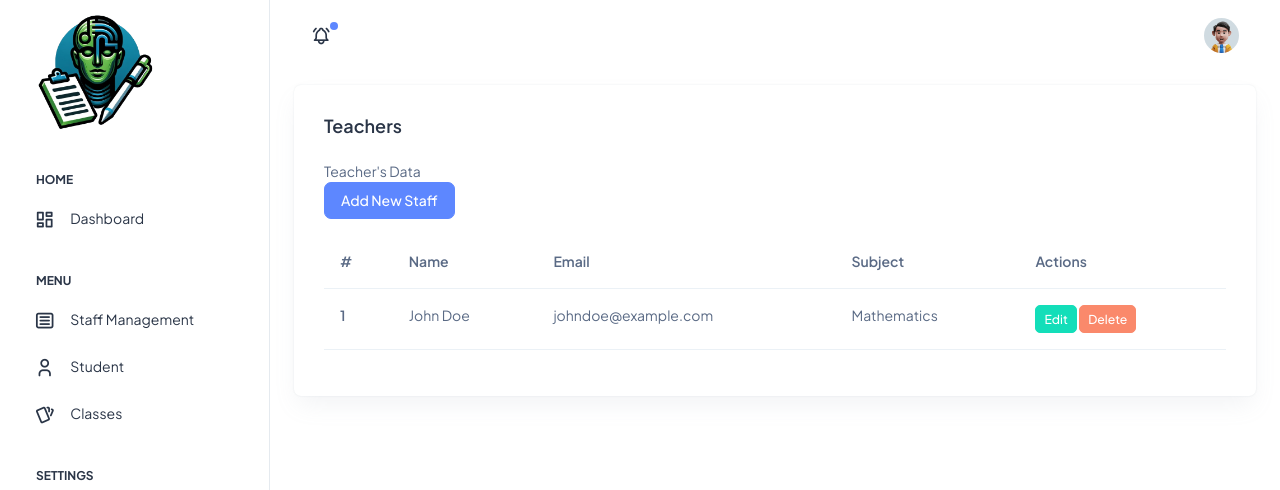
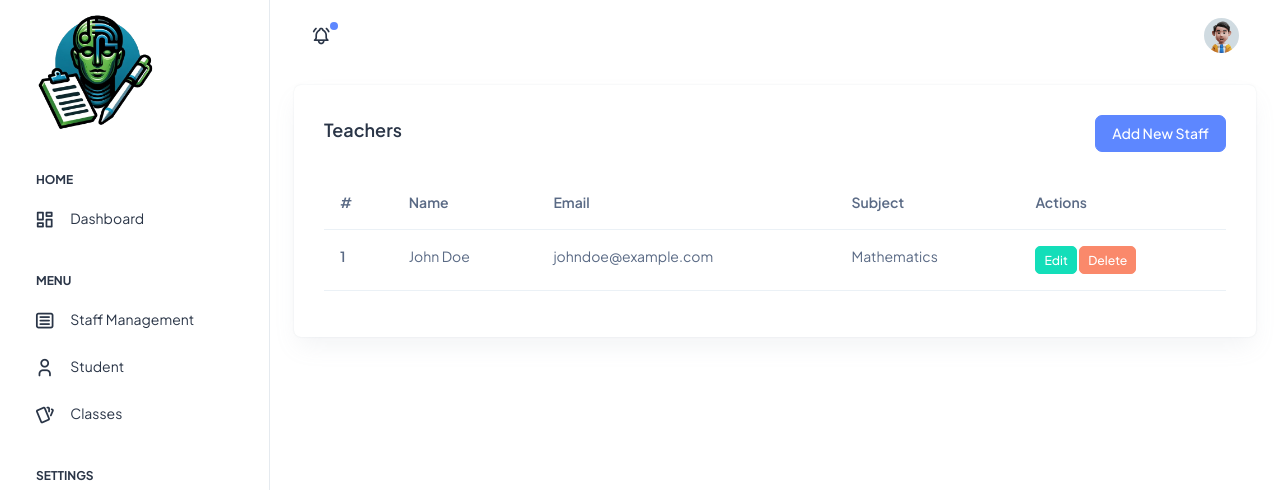
Before and after one commit to Sibogoje/schoolproject_admindashbaord, a PHP site: page /staff.php in a window 1280 px wide. Shown: the top 490 px of the page. Run offline with PHP 8.4, Linux system fonts and the light colour scheme; the visitor is signed in with stand-in values (Sample User, id 1).

Commit message:
Update staff.php: Modify teacher card title and button alignment

```diff
--- a/staff.php
+++ b/staff.php
@@ -41,13 +41,14 @@ if (!isset($_SESSION['loggedin']) || $_SESSION['loggedin'] !== true) {
       <div class="container-fluid">
   <div class="card">
     <div class="card-body">
-      <h5 class="card-title fw-semibold mb-4">Teachers</h5>
-      <p class="mb-0">Teacher's Data</p>
+    <div class="d-flex justify-content-between align-items-center mb-4">
+    <h5 class="card-title fw-semibold">Teachers</h5>
+    <!-- Button to Open Add Staff Member Modal -->
+    <button type="button" class="btn btn-primary" data-toggle="modal" data-target="#addStaffModal">
+        Add New Staff
+    </button>
+    </div>
 
-      <!-- Button to Open Add Staff Member Modal -->
-      <button type="button" class="btn btn-primary" data-toggle="modal" data-target="#addStaffModal">
-        Add New Staff
-      </button>
 
       <!-- Teachers Table -->
       <table class="table mt-3">
```
